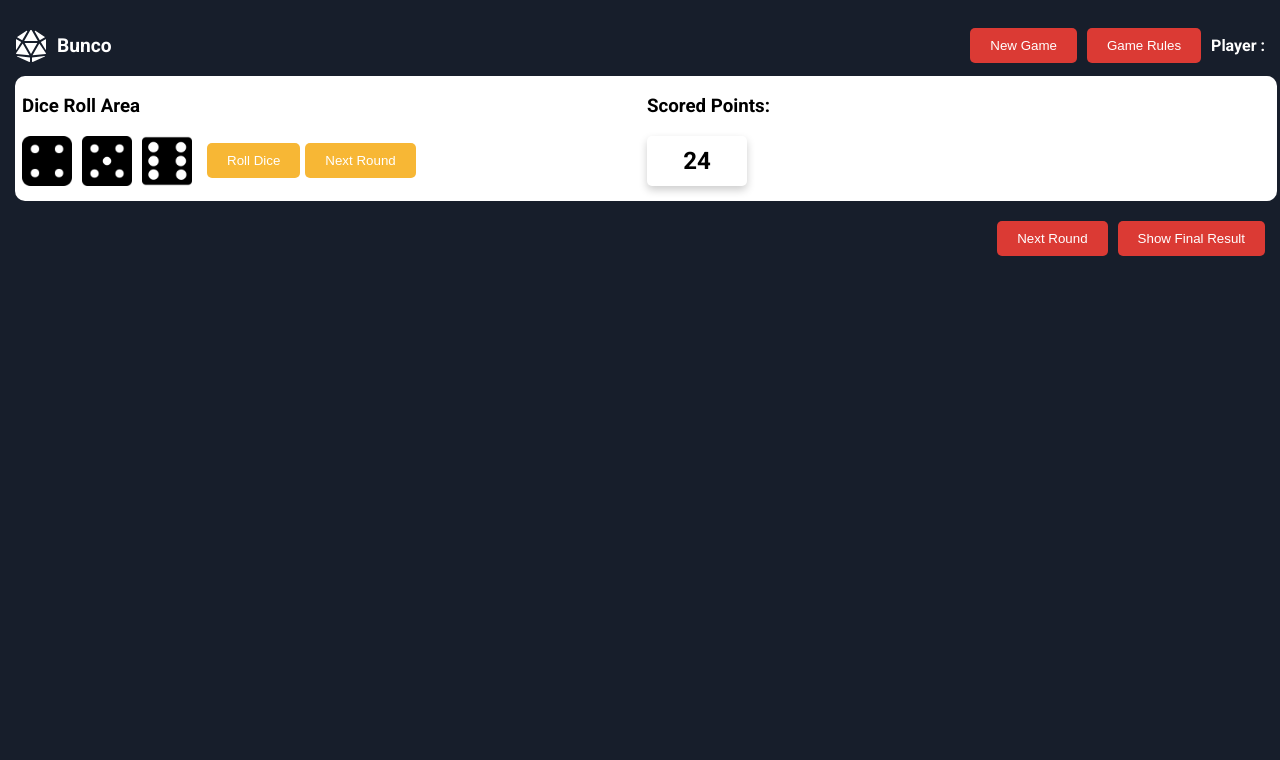
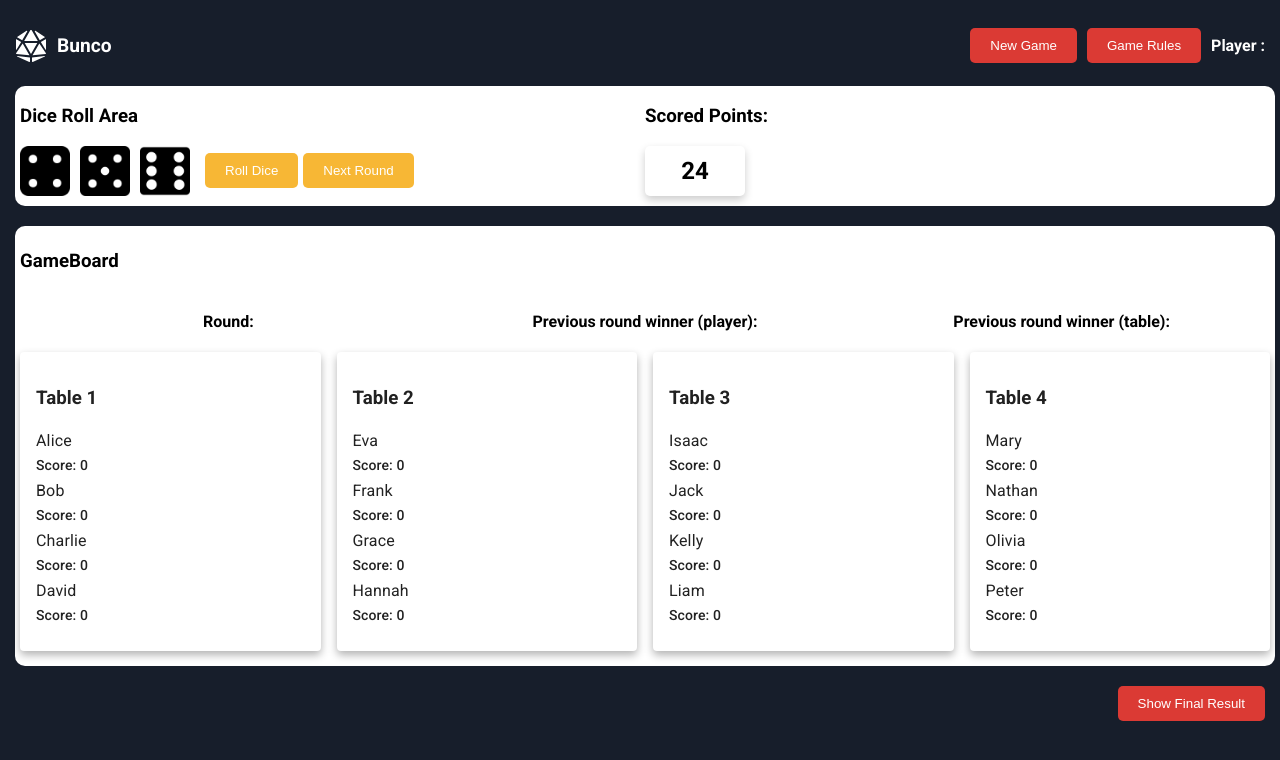
Before and after one commit to OmarFourati/DIP392-Simplified-Bunco, a React (Create React App) app in the folder my-bunco-game/: page / in a window 1280 px wide. Shown: the top 760 px of the page. Built offline with nearby package versions, Linux system fonts and the light colour scheme.

Commit message:
add ui and dummy data

```diff
--- a/my-bunco-game/src/App.js
+++ b/my-bunco-game/src/App.js
@@ -21,9 +21,6 @@ function App() {
     setSelectedDifficulty(difficulty);
     setNewGameModal(false);
     setStartGame(true);
-    console.log(
-      `Game started with username: ${username} and difficulty: ${difficulty} and ${startGame}`
-    );
   };
 
   const closeModal = () => {
@@ -77,12 +74,14 @@ function App() {
 
       {/* Other components can be rendered conditionally based on gameStarted */}
       {startGame && (
-        <>
+        <div style={{ marginTop: "10px" }}>
           <DiceRollArea />
-        </>
+          <div style={{ marginTop: "20px" }}>
+            <GameBoard />
+          </div>
+        </div>
       )}
       <footer className="footer">
-        <button className="button">Next Round</button>
         <button className="button">Show Final Result</button>
       </footer>
     </div>
--- a/my-bunco-game/src/components/DiceRollArea/DiceRollArea.js
+++ b/my-bunco-game/src/components/DiceRollArea/DiceRollArea.js
@@ -78,7 +78,7 @@ const DiceRollArea = () => {
       sx={{
         backgroundColor: "white",
         borderRadius: "10px", // Adjust the border radius as needed
-        padding: "0px 5px 15px 7px", // Adjust the padding as needed
+        padding: "0px 5px 10px 5px", // Adjust the padding as needed
         width: "100%", // Take full width of the parent container
       }}
     >
@@ -125,6 +125,4 @@ const DiceRollArea = () => {
 
 DiceRollArea.propTypes = {};
 
-DiceRollArea.defaultProps = {};
-
 export default DiceRollArea;
--- a/my-bunco-game/src/components/GameBoard/GameBoard.js
+++ b/my-bunco-game/src/components/GameBoard/GameBoard.js
@@ -1,15 +1,99 @@
-import React from 'react';
-import PropTypes from 'prop-types';
-import styles from './GameBoard.module.css';
+import React, { useState, useEffect } from "react";
+import PropTypes from "prop-types";
+import "./GameBoard.css";
+import { Box } from "@mui/material";
+import { Grid } from "@mui/material";
+import { Card } from "@mui/material";
+import { Typography } from "@mui/material";
+import { CardContent } from "@mui/material";
 
-const GameBoard = () => (
-  <div className={styles.GameBoard}>
-    GameBoard Component
-  </div>
-);
+const tablesData = [
+  {
+    table: "Table 1",
+    players: [
+      { name: "Alice", score: 0 },
+      { name: "Bob", score: 0 },
+      { name: "Charlie", score: 0 },
+      { name: "David", score: 0 },
+    ],
+  },
+  {
+    table: "Table 2",
+    players: [
+      { name: "Eva", score: 0 },
+      { name: "Frank", score: 0 },
+      { name: "Grace", score: 0 },
+      { name: "Hannah", score: 0 },
+    ],
+  },
+  {
+    table: "Table 3",
+    players: [
+      { name: "Isaac", score: 0 },
+      { name: "Jack", score: 0 },
+      { name: "Kelly", score: 0 },
+      { name: "Liam", score: 0 },
+    ],
+  },
+  {
+    table: "Table 4",
+    players: [
+      { name: "Mary", score: 0 },
+      { name: "Nathan", score: 0 },
+      { name: "Olivia", score: 0 },
+      { name: "Peter", score: 0 },
+    ],
+  },
+];
+const GameBoard = () => {
+  return (
+    <Box
+      sx={{
+        backgroundColor: "white",
+        borderRadius: "10px", // Adjust the border radius as needed
+        padding: "5px 5px 15px 5px", // Adjust the padding as needed
+        width: "100%", // Take full width of the parent container
+      }}
+    >
+      <h3>GameBoard</h3>
+      <Grid container spacing={0}>
+        <Grid item xs={4} container justifyContent="center" alignItems="center">
+          <h4>Round: </h4>
+        </Grid>
+        <Grid item xs={4} container justifyContent="center" alignItems="center">
+          <h4>Previous round winner (player): </h4>
+        </Grid>
+        <Grid item xs={4} container justifyContent="center" alignItems="center">
+          <h4>Previous round winner (table): </h4>
+        </Grid>
+      </Grid>
+      <Grid container spacing={2} justifyContent="space-around">
+        {tablesData.map((table, index) => (
+          <Grid item key={index} xs={12} sm={6} md={3}>
+            <Card
+              sx={{
+                boxShadow: "0 4px 8px rgba(0, 0, 0, 0.3)", // Adjust the shadow as needed
+              }}
+            >
+              <CardContent>
+                <h3>{table.table}</h3>
+                {table.players.map((player, index) => (
+                  <div key={index}>
+                    <Typography variant="subtitle1">{player.name}</Typography>
+                    <Typography variant="subtitle2">
+                      Score: {player.score}
+                    </Typography>
+                  </div>
+                ))}
+              </CardContent>
+            </Card>
+          </Grid>
+        ))}
+      </Grid>
+    </Box>
+  );
+};
 
 GameBoard.propTypes = {};
 
-GameBoard.defaultProps = {};
-
 export default GameBoard;
```
Also changed, not shown: my-bunco-game/src/assets/tables_players.json (added, +44 -0 lines), my-bunco-game/src/components/GameBoard/GameBoard.css (renamed from my-bunco-game/src/components/GameBoard/GameBoard.module.css).
